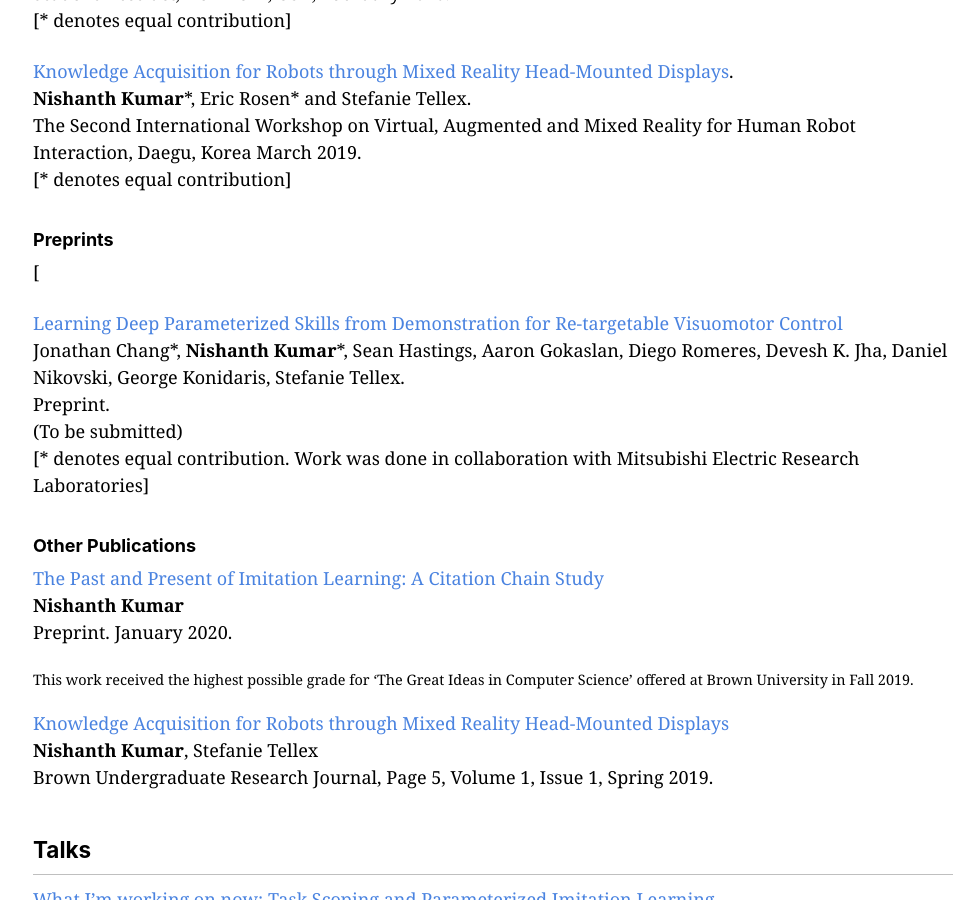
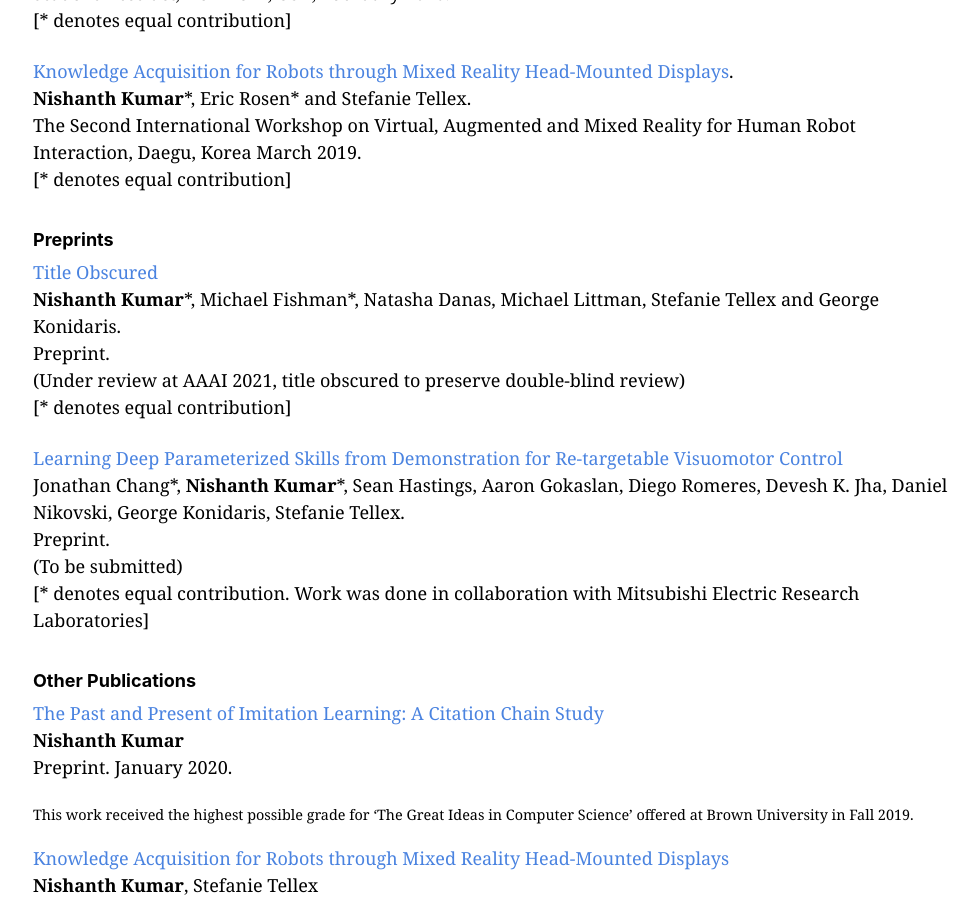
Before and after one commit to NishanthJKumar/NishanthJKumar.github.io, a Jekyll site: the page built from _pages/research.md, in a window 1280 px wide and 900 px high, scrolled down 1655 px. Shown: the whole window, without its empty margins (147-1124 px from the left). Built offline with Jekyll 4.4.1, drawn with Linux system fonts in a browser that asks for light colours; cached includes are drawn as plain includes; nearby versions of some CDN libraries.

Commit message:
fixed bug in research page

```diff
--- a/_pages/research.md
+++ b/_pages/research.md
@@ -44,7 +44,7 @@ Other current things I’m interested in / working on include Active Learning, L
 <br/> [* denotes equal contribution]
 
 ### Preprints
-[<Title Obscured>](https://nishanthjkumar.com/research)
+[Title Obscured](https://nishanthjkumar.com/research)
 <br/> **Nishanth Kumar**\*, Michael Fishman\*, Natasha Danas, Michael Littman, Stefanie Tellex and George Konidaris.
 <br/> Preprint.
 <br/> (Under review at AAAI 2021, title obscured to preserve double-blind review)
```
